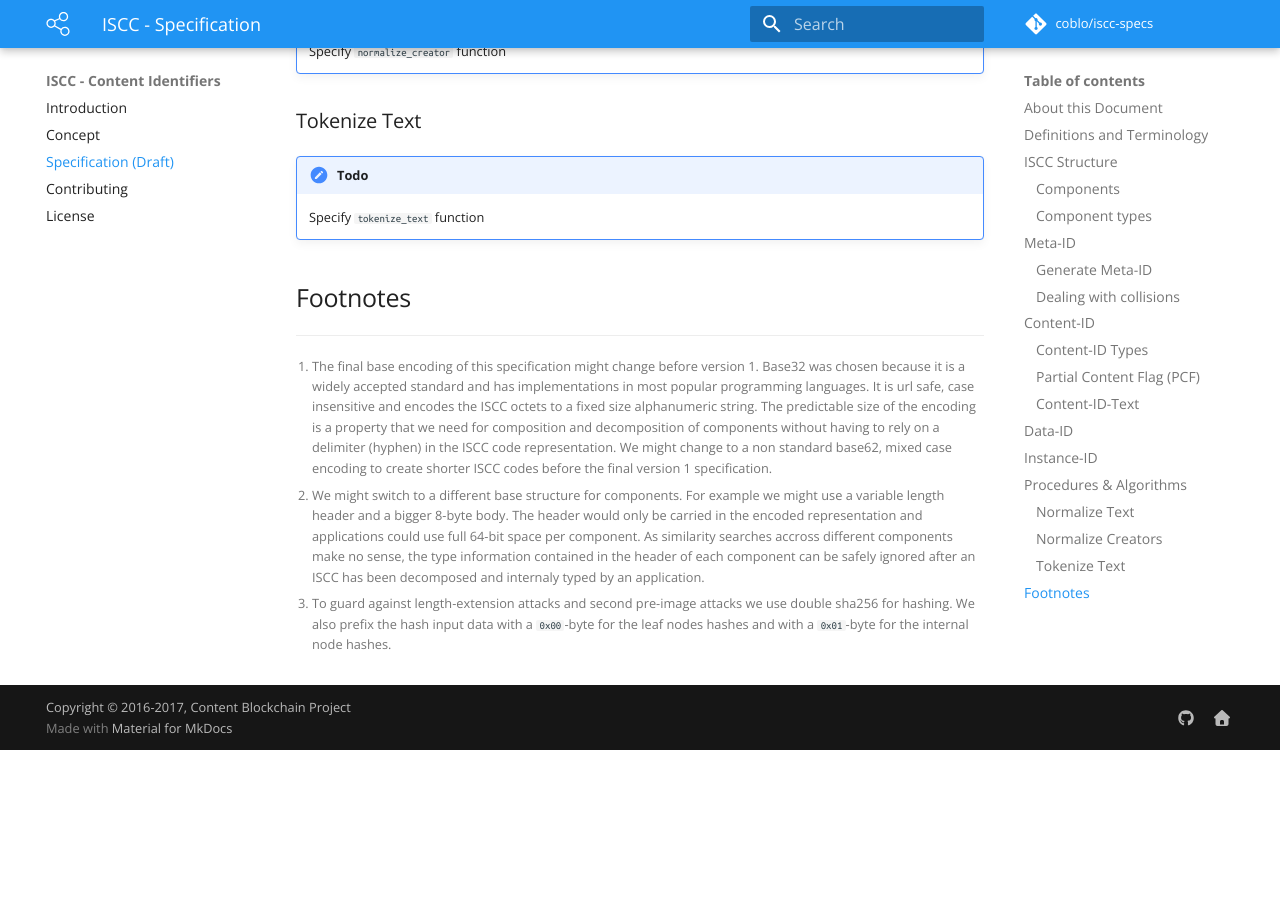
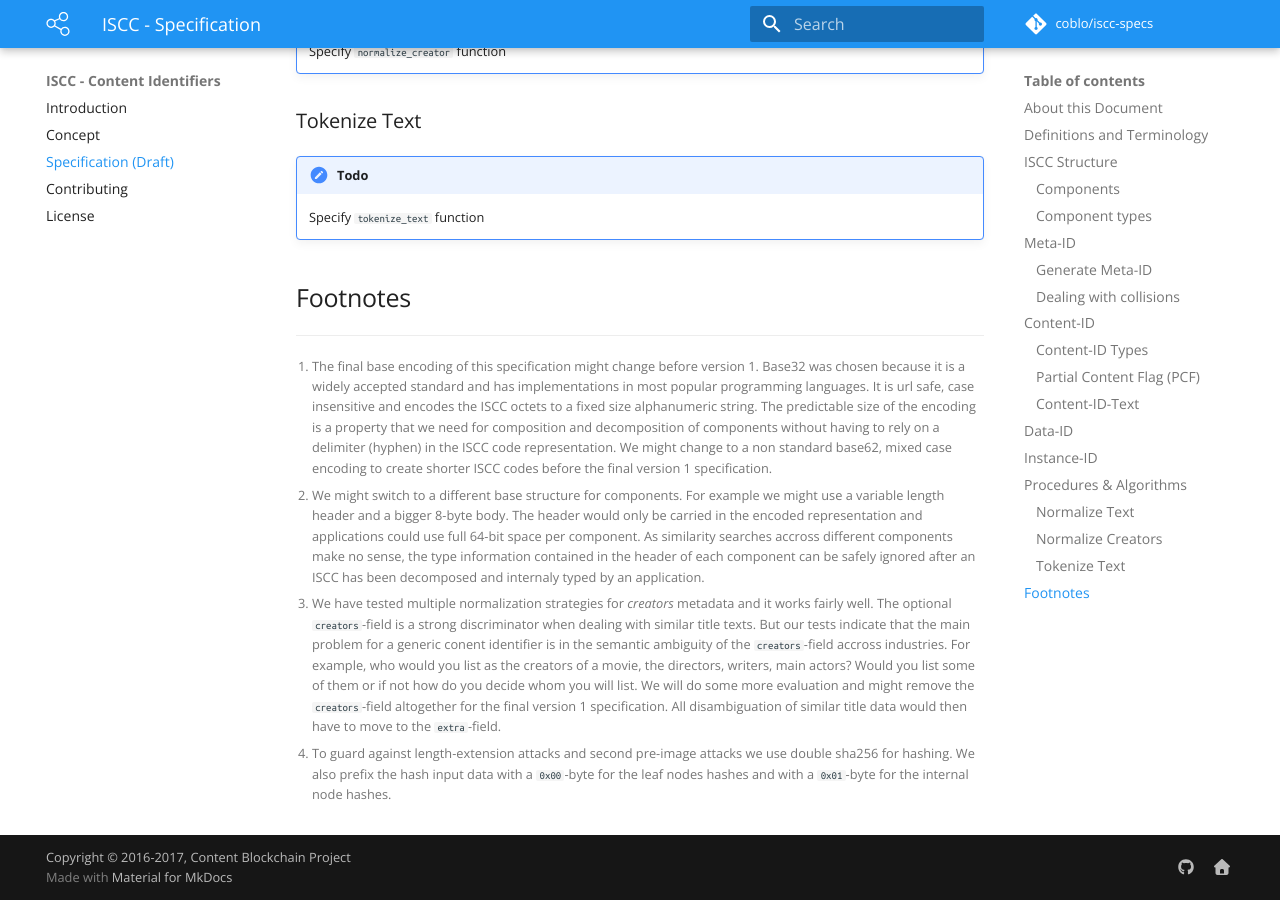
Before and after one commit to iscc/iscc-specs, an MkDocs documentation site: the page built from docs/specification.md, in a window 1280 px wide and 900 px high, scrolled down 8591 px. Built offline with MkDocs 1.6.1 and Material for MkDocs 9.7.7, drawn with Linux system fonts in a browser that asks for light colours; comment, search, counter and statistics services are not loaded; old or Windows-style settings are respelled for this version of MkDocs; before the commit the page ends 9341 px from its top, so only the background shows below that.

Commit message:
Add footnote to creators field.

```diff
--- a/docs/specification.md
+++ b/docs/specification.md
@@ -71,12 +71,12 @@
 
 The Meta-ID is built from minimal and generic metadata of the content to be identified. An ISCC generating application must provide a `generate_meta_id` function that accepts the following input fields:
 
-| Name       | Type    | Required | Description                              |
-| :--------- | :------ | :------- | :--------------------------------------- |
-| *title*    | unicode | Yes      | The title of an intangible creation.     |
-| *creators* | unicode | No       | One or more semicolon separated names of the original creators of the content. |
-| *extra*    | unicode | No       | A short statement that distinguishes this intangible creation from another one. |
-| version    | integer | No       | ISCC version number.                     |
+| Name                  | Type    | Required | Description                              |
+| :-------------------- | :------ | :------- | :--------------------------------------- |
+| *title*               | unicode | Yes      | The title of an intangible creation.     |
+| *creators*[^creators] | unicode | No       | One or more semicolon separated names of the original creators of the content. |
+| *extra*               | unicode | No       | A short statement that distinguishes this intangible creation from another one. |
+| version               | integer | No       | ISCC version number.                     |
 
 The `generate_meta_id` function must return a valid base32 encoded Meta-ID component without padding.
 
@@ -224,5 +224,9 @@
 ## Footnotes
 
 [^base32]: The final base encoding of this specification might change before version 1. Base32 was chosen because it is a widely accepted standard and has implementations in most popular programming languages. It is url safe, case insensitive and encodes the ISCC octets to a fixed size alphanumeric string. The predictable size of the encoding is a property that we need for composition and decomposition of components without having to rely on a delimiter (hyphen) in the ISCC code representation. We might change to a non standard base62, mixed case encoding to create shorter ISCC codes before the final version 1 specification.
+
 [^component-length]: We might switch to a different base structure for components. For example we might use a variable length header and a bigger 8-byte body. The header would only be carried in the encoded representation and applications could use full 64-bit space per component. As similarity searches accross different components make no sense, the type information contained in the header of each component can be safely ignored after an ISCC has been decomposed and internaly typed by an application.
+
+[^creators]: We have tested multiple normalization strategies for *creators* metadata and it works fairly well. The optional `creators`-field is a strong discriminator when dealing with similar title texts. But our tests indicate that the main problem for a generic conent identifier is in the semantic ambiguity of the `creators`-field accross industries. For example, who would you list as the creators of a movie, the directors, writers, main actors? Would you list some of them or if not how do you decide whom you will list. We will do some more evaluation and might remove the `creators`-field altogether for the final version 1 specification. All disambiguation of similar title data would then have to move to the `extra`-field.
+
 [^sha256d]: To guard against length-extension attacks and second pre-image attacks we use double sha256 for hashing. We also prefix the hash input data with a `0x00`-byte for the leaf nodes hashes and with a `0x01`-byte for the  internal node hashes.
```
